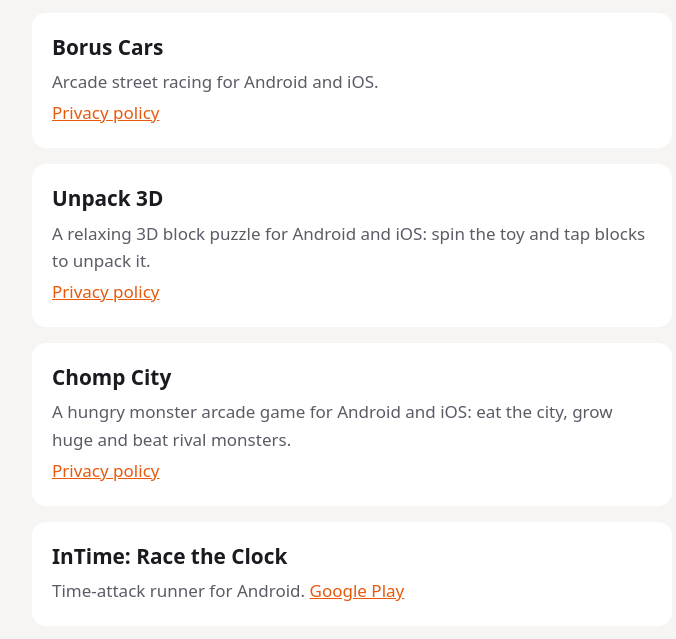
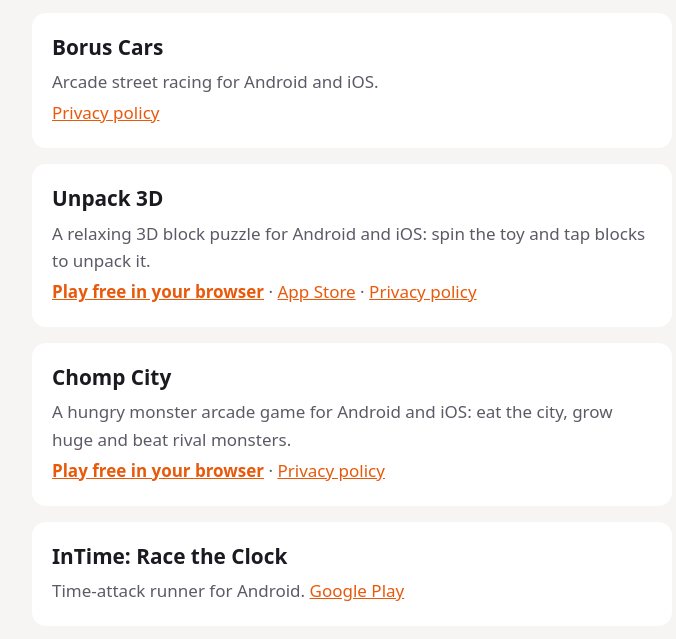
Before and after one commit to borusgames/borusgames.github.io, a plain HTML site: page index.html in a window 1280 px wide. Shown: the part 144-783 px from the top of the page, without its empty margins (288-964 px from the left). Drawn offline with Linux system fonts and the light colour scheme.

Commit message:
Add play-in-browser links for Unpack 3D and Chomp City

```diff
--- a/index.html
+++ b/index.html
@@ -12,9 +12,9 @@ main{max-width:640px;margin:0 auto}h1{font-size:2.4rem;margin:0 0 4px}h2{margin:
 
 <div class="game"><h2>Borus Cars</h2><p>Arcade street racing for Android and iOS.</p><p><a href="borus-cars-privacy.html">Privacy policy</a></p></div>
 
-<div class="game"><h2>Unpack 3D</h2><p>A relaxing 3D block puzzle for Android and iOS: spin the toy and tap blocks to unpack it.</p><p><a href="unpack-privacy.html">Privacy policy</a></p></div>
+<div class="game"><h2>Unpack 3D</h2><p>A relaxing 3D block puzzle for Android and iOS: spin the toy and tap blocks to unpack it.</p><p><a href="play/unpack/"><strong>Play free in your browser</strong></a> · <a href="https://apps.apple.com/gb/app/unpack-3d/id6831970706">App Store</a> · <a href="unpack-privacy.html">Privacy policy</a></p></div>
 
-<div class="game"><h2>Chomp City</h2><p>A hungry monster arcade game for Android and iOS: eat the city, grow huge and beat rival monsters.</p><p><a href="chomp-privacy.html">Privacy policy</a></p></div>
+<div class="game"><h2>Chomp City</h2><p>A hungry monster arcade game for Android and iOS: eat the city, grow huge and beat rival monsters.</p><p><a href="play/chomp/"><strong>Play free in your browser</strong></a> · <a href="chomp-privacy.html">Privacy policy</a></p></div>
 
 <div class="game"><h2>InTime: Race the Clock</h2><p>Time-attack runner for Android. <a href="https://play.google.com/store/apps/details?id=com.borusgames.intime">Google Play</a></p></div>
 
```
